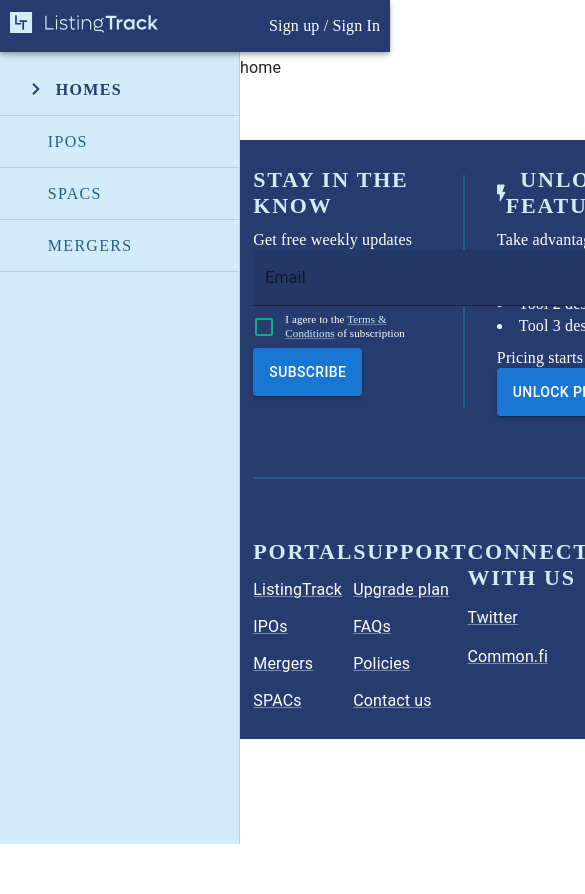
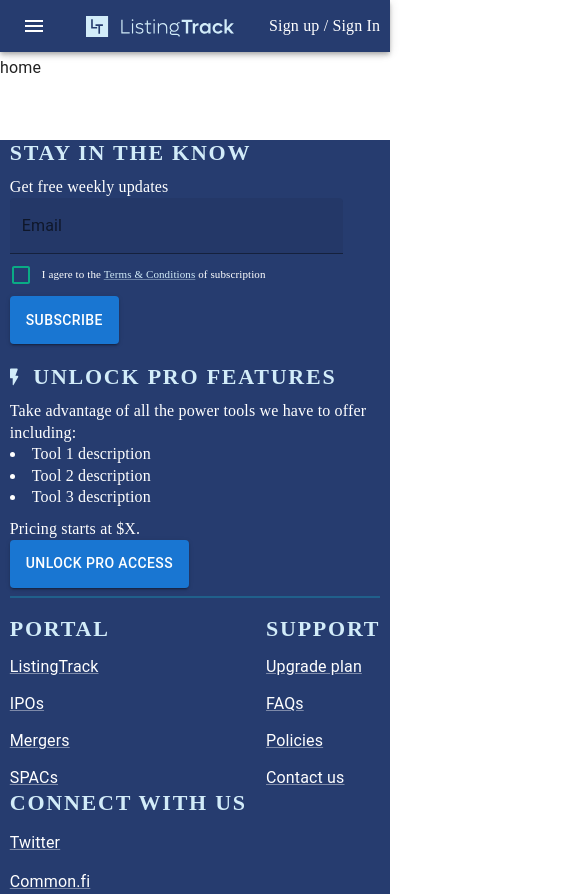
Before and after one commit to aneesrehman104/dummy-deploy, a Next.js app: page /home in a window 390 px wide. Shown: the top 894 px of the page, 585 px wide, since content can reach past the window. Before the commit the page ends 844 px from the top, so only its background shows below. Built offline with nearby package versions, Linux system fonts and the light colour scheme.

Commit message:
footer responsive

```diff
--- a/package.json
+++ b/package.json
@@ -13,7 +13,9 @@
   "dependencies": {
     "@emotion/react": "^11.11.0",
     "@emotion/styled": "^11.11.0",
+    "@mui/icons-material": "^5.11.16",
     "@mui/material": "^5.13.1",
+    "@mui/styles": "^5.13.1",
     "@types/node": "20.1.4",
     "@types/react": "18.2.6",
     "@types/react-dom": "18.2.4",
--- a/src/componets/CommonComponets/AuthenticatedNavbar/AuthenticatedNavbar.tsx
+++ b/src/componets/CommonComponets/AuthenticatedNavbar/AuthenticatedNavbar.tsx
@@ -17,8 +17,13 @@
   ListItemButton,
   ListItemIcon,
   ListItemText,
+  IconButton,
+  useMediaQuery,
+  useTheme,
 } from "@mui/material";
+import MenuIcon from "@mui/icons-material/Menu";
 import "./AuthenticatedNavbar.css";
+
 const drawerWidth = 240;
 const sidebarItem = [
   {
@@ -42,13 +47,23 @@
     id: "mergers",
   },
 ];
+
 interface Props {
   selected_id?: string;
   children?: any;
   window?: () => Window;
 }
+
 export default function AuthenticatedNavbar(props: Props) {
   const router = useRouter();
+  const theme = useTheme();
+  const isMediumScreen = useMediaQuery(theme.breakpoints.down(750));
+  const [isSidebarOpen, setIsSidebarOpen] = useState(!isMediumScreen);
+
+  const toggleSidebar = () => {
+    setIsSidebarOpen(!isSidebarOpen);
+  };
+
   return (
     <Box sx={{ display: "flex" }}>
       <CssBaseline />
@@ -58,7 +73,20 @@
       >
         <div className="headerMainDiv">
           <div className="headerInnerDiv">
-            <div>
+            <div style={{ display: "flex", alignItems: "center" }}>
+              {isMediumScreen ? (
+                <Toolbar>
+                  <IconButton
+                    color="inherit"
+                    aria-label="open drawer"
+                    edge="start"
+                    onClick={toggleSidebar}
+                    sx={{ mr: 2 }}
+                  >
+                    <MenuIcon />
+                  </IconButton>
+                </Toolbar>
+              ) : null}
               <Image
                 src={footerLogo}
                 alt="footerImage"
@@ -72,6 +100,55 @@
           </div>
         </div>
       </AppBar>
+      {isMediumScreen ? (
+        <Drawer
+          variant="temporary"
+          open={isSidebarOpen}
+          sx={{
+            width: drawerWidth,
+            flexShrink: 0,
+            [`& .MuiDrawer-paper`]: {
+              width: drawerWidth,
+              boxSizing: "border-box",
+              background: "#D2ECF9",
+            },
+          }}
+        >
+          <Toolbar />
+          <Box sx={{ overflow: "auto" }}>
+            <List>
+              {sidebarItem.map((item, index) => (
+                <>
+                  <ListItem key={item.id}>
+                    <ListItemButton onClick={() => router.push(item.pathname)}>
+                      <div
+                        className={
+                          item.id === props.selected_id
+                            ? "currentTabStyle"
+                            : "tabStyle"
+                        }
+                      >
+                        {item.id === props.selected_id ? (
+                          <Image
+                            src={currntTabIcon}
+                            alt="footerImage"
+                            width={8}
+                            height={12}
+                          />
+                        ) : (
+                          " "
+                        )}
+                        &nbsp; &nbsp;{item.name}
+                      </div>
+                    </ListItemButton>
+                  </ListItem>
+                  <Divider />
+                </>
+              ))}
+            </List>
+          </Box>
+        </Drawer>
+      ) : (
         <Drawer
           variant="permanent"
           sx={{
@@ -118,6 +195,7 @@
             </List>
           </Box>
         </Drawer>
+      )}
       <Box component="main" sx={{ flexGrow: 1 }}>
         <Toolbar />
         {props.children}
--- a/src/componets/CommonComponets/Footer/Footer.css
+++ b/src/componets/CommonComponets/Footer/Footer.css
@@ -1,18 +1,17 @@
 .footerMainDiv {
   background: #263c6f;
-  height: 599px;
+  min-height: 599px;
   width: 100%;
   display: flex;
   justify-content: center;
 }
 
 .footerSecondDiv {
-  height: 599px;
+  min-height: 599px;
   width: 95%;
   display: flex;
   justify-content: space-around;
   flex-direction: column;
-  /* padding-top: 25px; */
 }
 .paddingTop {
   margin-top: 10px;
@@ -42,7 +41,7 @@
 .emailButton {
   border: 1px solid #0aac85;
   border-radius: 4px;
-  width: 343px;
+  width:90%;
   height: 56px;
   background-color: #263c6f;
   color: #ffffff;
@@ -83,6 +82,7 @@
 .footerLastDiv {
   display: flex;
   justify-content: space-between;
+  flex-wrap: wrap;
 }
 .footerLastRowStyle {
   height: 174px;
@@ -116,3 +116,24 @@
 .unlockFeatureMainDiv{
     width: 52%;
 }
+
+
+@media screen and (min-width: 0px) and (max-width: 925px){
+  .footerLogoStyle {
+    display: none;
+  }
+  .vertigalLineMainDiv{
+    display: none;
+  }
+  .flexDiv {
+    display: flex;
+    flex-direction: column;
+  }
+  .stayInTheKnowMainDiv{
+    width: 100%;
+  }
+  .unlockFeatureMainDiv{
+    width: 100%;
+    margin-top: 20px;
+}
+}
--- a/src/componets/CommonComponets/Footer/Footer.tsx
+++ b/src/componets/CommonComponets/Footer/Footer.tsx
@@ -89,7 +89,7 @@
             </div>
           </div>
           <hr className="horizontalStyling" />
-          <div className="footerLastDiv">
+          <div className="footerLastDiv paddingTop">
             <div className="footerLastRowStyle">
               <div className="titleStyle">PORTAL</div>
               <div>
```
Also changed, not shown: 1 other file (tests, documents, lock files or other folders). Lines whose indentation alone changed are shown as unchanged.
